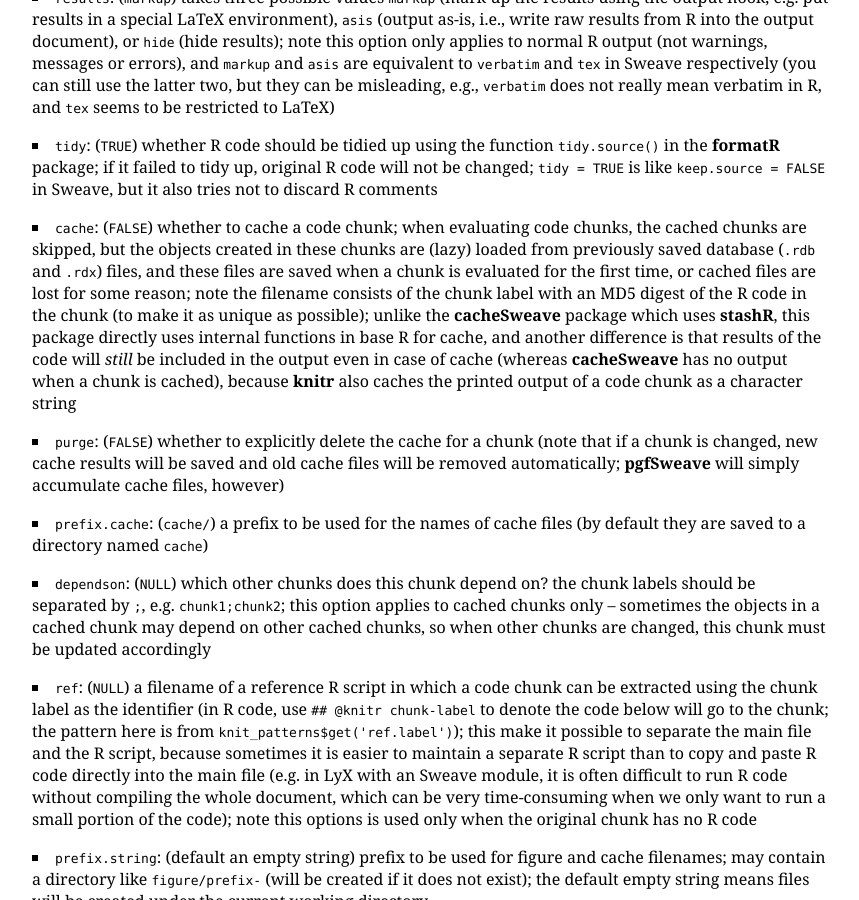
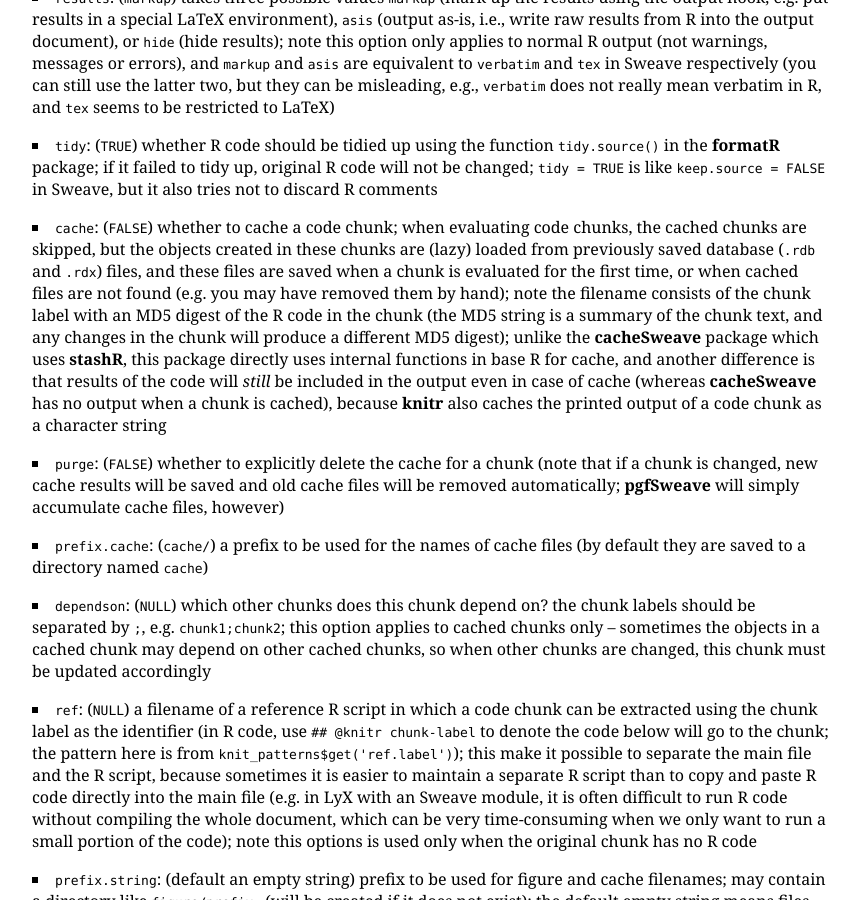
Before and after one commit to yihui/knitr, a Jekyll site: the page built from options.md, in a window 1280 px wide and 900 px high, scrolled down 982 px. Shown: the whole window, without its empty margins (216-1075 px from the left). Built offline with Jekyll 4.4.1, drawn with Linux system fonts in a browser that asks for light colours; some web fonts are replaced.

Commit message:
tweak doc for cache

```diff
--- a/options.md
+++ b/options.md
@@ -24,7 +24,7 @@
 - `echo`: (`TRUE`) whether to include R source code in the output file
 - `results`: (`markup`) takes three possible values `markup` (mark up the results using the output hook, e.g. put results in a special LaTeX environment), `asis` (output as-is, i.e., write raw results from R into the output document), or `hide` (hide results); note this option only applies to normal R output (not warnings, messages or errors), and `markup` and `asis` are equivalent to `verbatim` and `tex` in Sweave respectively (you can still use the latter two, but they can be misleading, e.g., `verbatim` does not really mean verbatim in R, and `tex` seems to be restricted to LaTeX)
 - `tidy`: (`TRUE`) whether R code should be tidied up using the function `tidy.source()` in the **formatR** package; if it failed to tidy up, original R code will not be changed; `tidy = TRUE` is like `keep.source = FALSE` in Sweave, but it also tries not to discard R comments
-- `cache`: (`FALSE`) whether to cache a code chunk; when evaluating code chunks, the cached chunks are skipped, but the objects created in these chunks are (lazy) loaded from previously saved database (`.rdb` and `.rdx`) files, and these files are saved when a chunk is evaluated for the first time, or cached files are lost for some reason; note the filename consists of the chunk label with an MD5 digest of the R code in the chunk (to make it as unique as possible); unlike the **cacheSweave** package which uses **stashR**, this package directly uses internal functions in base R for cache, and another difference is that results of the code will *still* be included in the output even in case of cache (whereas **cacheSweave** has no output when a chunk is cached), because **knitr** also caches the printed output of a code chunk as a character string
+- `cache`: (`FALSE`) whether to cache a code chunk; when evaluating code chunks, the cached chunks are skipped, but the objects created in these chunks are (lazy) loaded from previously saved database (`.rdb` and `.rdx`) files, and these files are saved when a chunk is evaluated for the first time, or when cached files are not found (e.g. you may have removed them by hand); note the filename consists of the chunk label with an MD5 digest of the R code in the chunk (the MD5 string is a summary of the chunk text, and any changes in the chunk will produce a different MD5 digest); unlike the **cacheSweave** package which uses **stashR**, this package directly uses internal functions in base R for cache, and another difference is that results of the code will *still* be included in the output even in case of cache (whereas **cacheSweave** has no output when a chunk is cached), because **knitr** also caches the printed output of a code chunk as a character string
 - `purge`: (`FALSE`) whether to explicitly delete the cache for a chunk (note that if a chunk is changed, new cache results will be saved and old cache files will be removed automatically; **pgfSweave** will simply accumulate cache files, however)
 - `prefix.cache`: (`cache/`) a prefix to be used for the names of cache files (by default they are saved to a directory named `cache`)
 - `dependson`: (`NULL`) which other chunks does this chunk depend on? the chunk labels should be separated by `;`, e.g. `chunk1;chunk2`; this option applies to cached chunks only -- sometimes the objects in a cached chunk may depend on other cached chunks, so when other chunks are changed, this chunk must be updated accordingly
```
